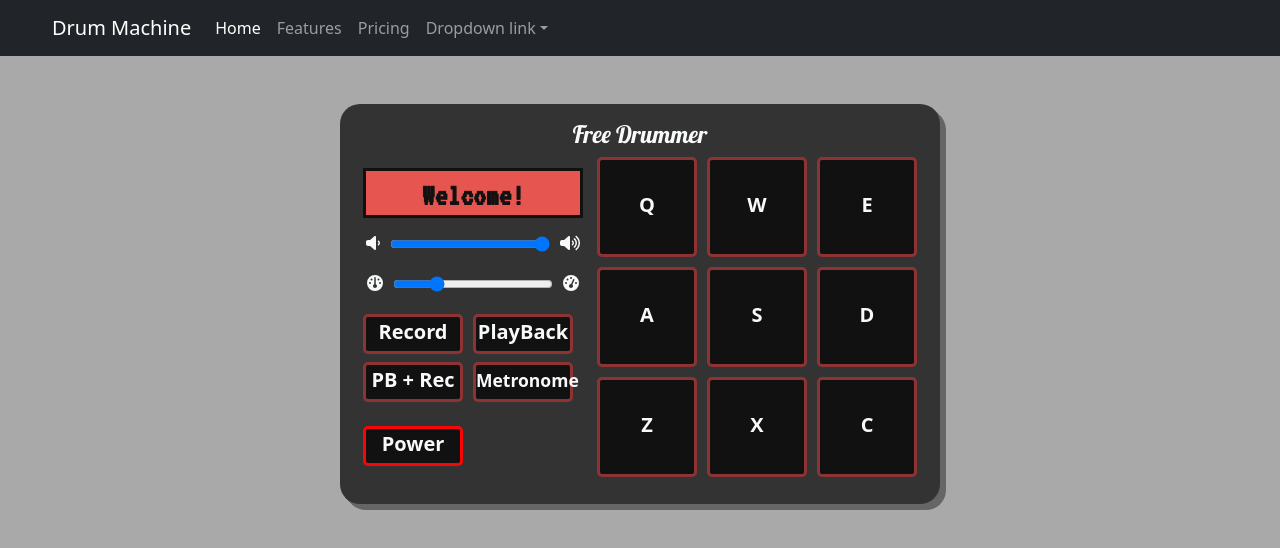
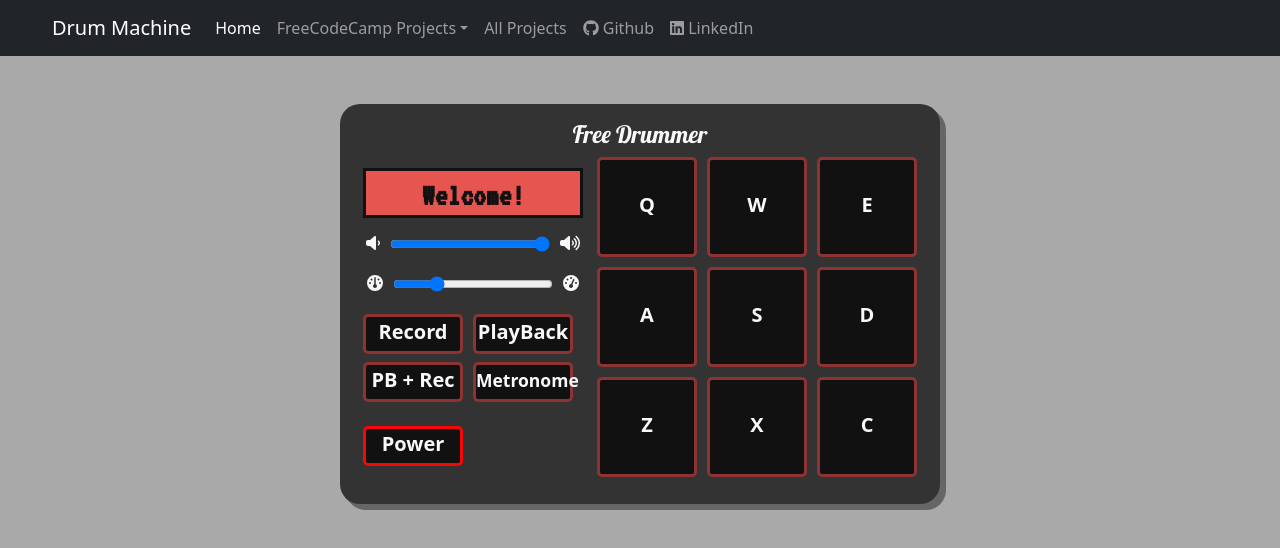
Before and after one commit to PLCoster/fcc_frontendlibs_project3, a React app: page / in a window 1280 px wide. Shown: the top 548 px of the page. Built offline with nearby package versions, Linux system fonts and the light colour scheme.

Commit message:
Updated NavBar with links to homepage and other FCC projects, general issue fixing

```diff
--- a/package.json
+++ b/package.json
@@ -41,6 +41,7 @@
   "dependencies": {
     "@fortawesome/fontawesome-free": "^6.0.0",
     "@fortawesome/fontawesome-svg-core": "^1.3.0",
+    "@fortawesome/free-brands-svg-icons": "^6.0.0",
     "@fortawesome/free-solid-svg-icons": "^6.0.0",
     "@fortawesome/react-fontawesome": "^0.1.17",
     "@popperjs/core": "^2.11.2",
--- a/src/components/ControlsDisplay.jsx
+++ b/src/components/ControlsDisplay.jsx
@@ -1,3 +1,5 @@
+/* eslint-disable jsx-a11y/click-events-have-key-events */
+/* eslint-disable react/prop-types */
 import React, { useState, useRef, useEffect } from 'react';
 
 import { FontAwesomeIcon } from '@fortawesome/react-fontawesome';
--- a/src/components/DrumPad.jsx
+++ b/src/components/DrumPad.jsx
@@ -1,3 +1,4 @@
+/* eslint-disable react/prop-types */
 /* eslint-disable jsx-a11y/click-events-have-key-events */
 /* eslint-disable jsx-a11y/media-has-caption */
 import React, { useState, useEffect, useRef } from 'react';
@@ -23,7 +24,6 @@ function DrumPad({
       // Reset the Audio Clip if playing then play it:
       audioRef.current.currentTime = 0;
       audioRef.current.play();
-      console.log(audioRef.current.volume);
       setHit('hit');
       handleMessageDisplay(text);
     }
@@ -40,7 +40,6 @@ function DrumPad({
 
   useEffect(() => {
     audioRef.current.volume = volume / 100;
-    console.log('seting volume to: ', audioRef.current.volume);
   }, [volume]);
 
   return (
--- a/src/components/NavBar.jsx
+++ b/src/components/NavBar.jsx
@@ -1,8 +1,11 @@
 import React from 'react';
+
+import { FontAwesomeIcon } from '@fortawesome/react-fontawesome';
+import { faGithub, faLinkedin } from '@fortawesome/free-brands-svg-icons';
 
 function NavBar() {
   return (
-    <nav className="navbar navbar-expand-lg navbar-dark bg-dark">
+    <nav className="navbar navbar-expand-md navbar-dark bg-dark">
       <div className="container-fluid">
         <a className="navbar-brand" href=".">
           Drum Machine
@@ -21,18 +24,11 @@ function NavBar() {
         <div className="collapse navbar-collapse" id="navbarNavDropdown">
           <ul className="navbar-nav">
             <li className="nav-item">
-              <a className="nav-link active" aria-current="page" href="#">
+              <a
+                className="nav-link active"
+                href="https://plcoster.github.io/homepage/"
+              >
                 Home
-              </a>
-            </li>
-            <li className="nav-item">
-              <a className="nav-link" href="#">
-                Features
-              </a>
-            </li>
-            <li className="nav-item">
-              <a className="nav-link" href="#">
-                Pricing
               </a>
             </li>
             <li className="nav-item dropdown">
@@ -44,28 +40,71 @@ function NavBar() {
                 data-bs-toggle="dropdown"
                 aria-expanded="false"
               >
-                Dropdown link
+                FreeCodeCamp Projects
               </a>
               <ul
                 className="dropdown-menu"
                 aria-labelledby="navbarDropdownMenuLink"
               >
                 <li>
-                  <a className="dropdown-item" href="#">
-                    Action
+                  <a
+                    className="dropdown-item"
+                    href="https://plcoster.github.io/fcc_frontendlibs_project1/"
+                  >
+                    Quote Generator
                   </a>
                 </li>
                 <li>
-                  <a className="dropdown-item" href="#">
-                    Another action
+                  <a
+                    className="dropdown-item"
+                    href="https://plcoster.github.io/fcc_frontendlibs_project2/"
+                  >
+                    Markdown Previewer
                   </a>
                 </li>
                 <li>
-                  <a className="dropdown-item" href="#">
-                    Something else here
+                  <a
+                    className="dropdown-item"
+                    href="https://plcoster.github.io/fcc_frontendlibs_project3/"
+                  >
+                    Drum Machine
+                  </a>
+                </li>
+                <li>
+                  <a
+                    className="dropdown-item"
+                    href="https://plcoster.github.io/fcc_frontendlibs_project4/"
+                  >
+                    JavaScript Calculator
+                  </a>
+                </li>
+                <li>
+                  <a
+                    className="dropdown-item"
+                    href="https://plcoster.github.io/fcc_frontendlibs_project5/"
+                  >
+                    25 + 5 Clock
                   </a>
                 </li>
               </ul>
+            </li>
+            <li className="nav-item">
+              <a
+                className="nav-link"
+                href="https://plcoster.github.io/homepage/projects.html"
+              >
+                All Projects
+              </a>
+            </li>
+            <li className="nav-item">
+              <a className="nav-link" href="https://github.com/PLCoster">
+                <FontAwesomeIcon icon={faGithub} /> Github
+              </a>
+            </li>
+            <li className="nav-item">
+              <a className="nav-link" href="https://linkedin.com/in/plcoster">
+                <FontAwesomeIcon icon={faLinkedin} /> LinkedIn
+              </a>
             </li>
           </ul>
         </div>
--- a/src/components/PadDisplay.jsx
+++ b/src/components/PadDisplay.jsx
@@ -1,3 +1,4 @@
+/* eslint-disable react/prop-types */
 import React from 'react';
 
 import DrumPad from './DrumPad';
```
